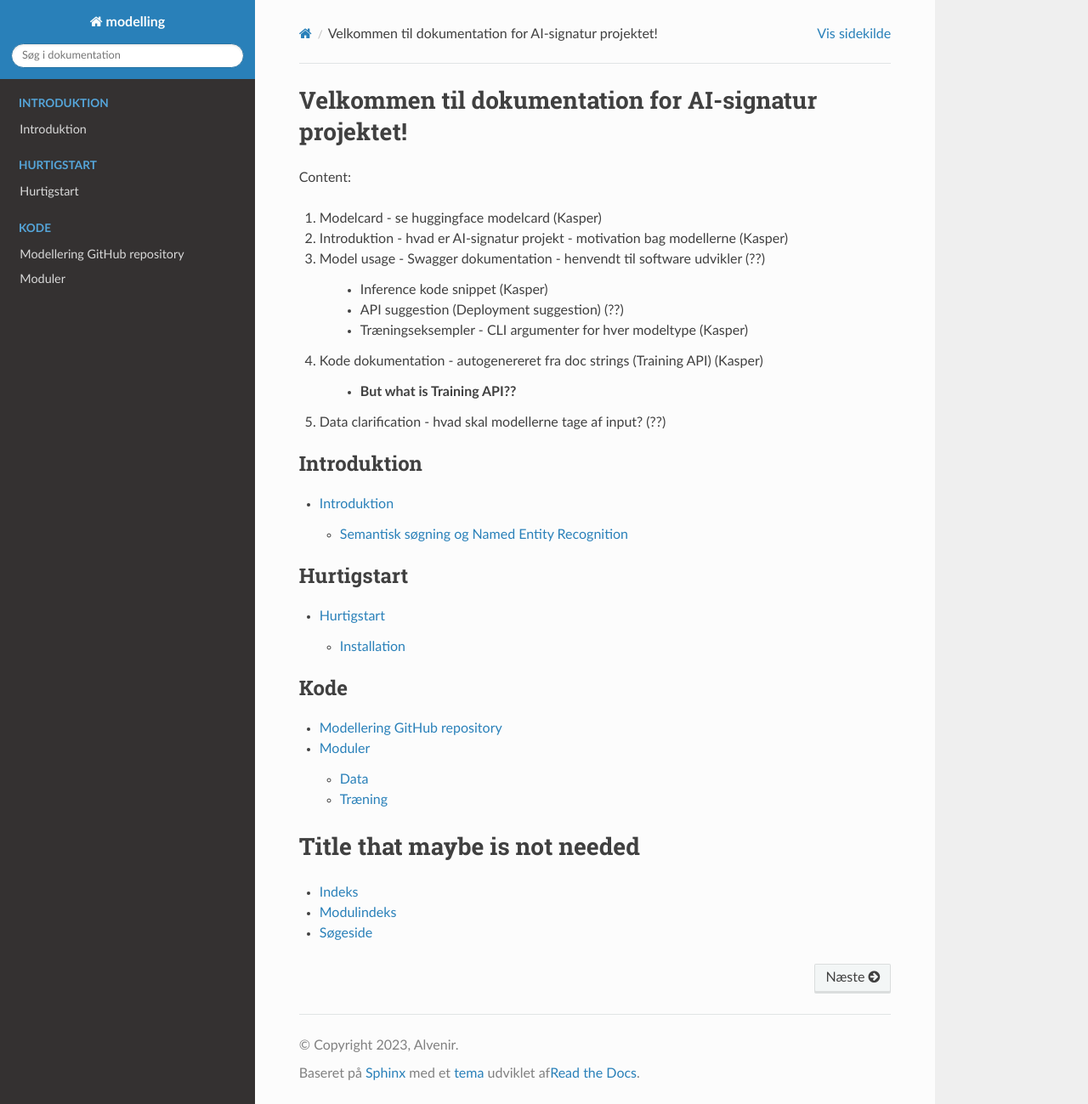
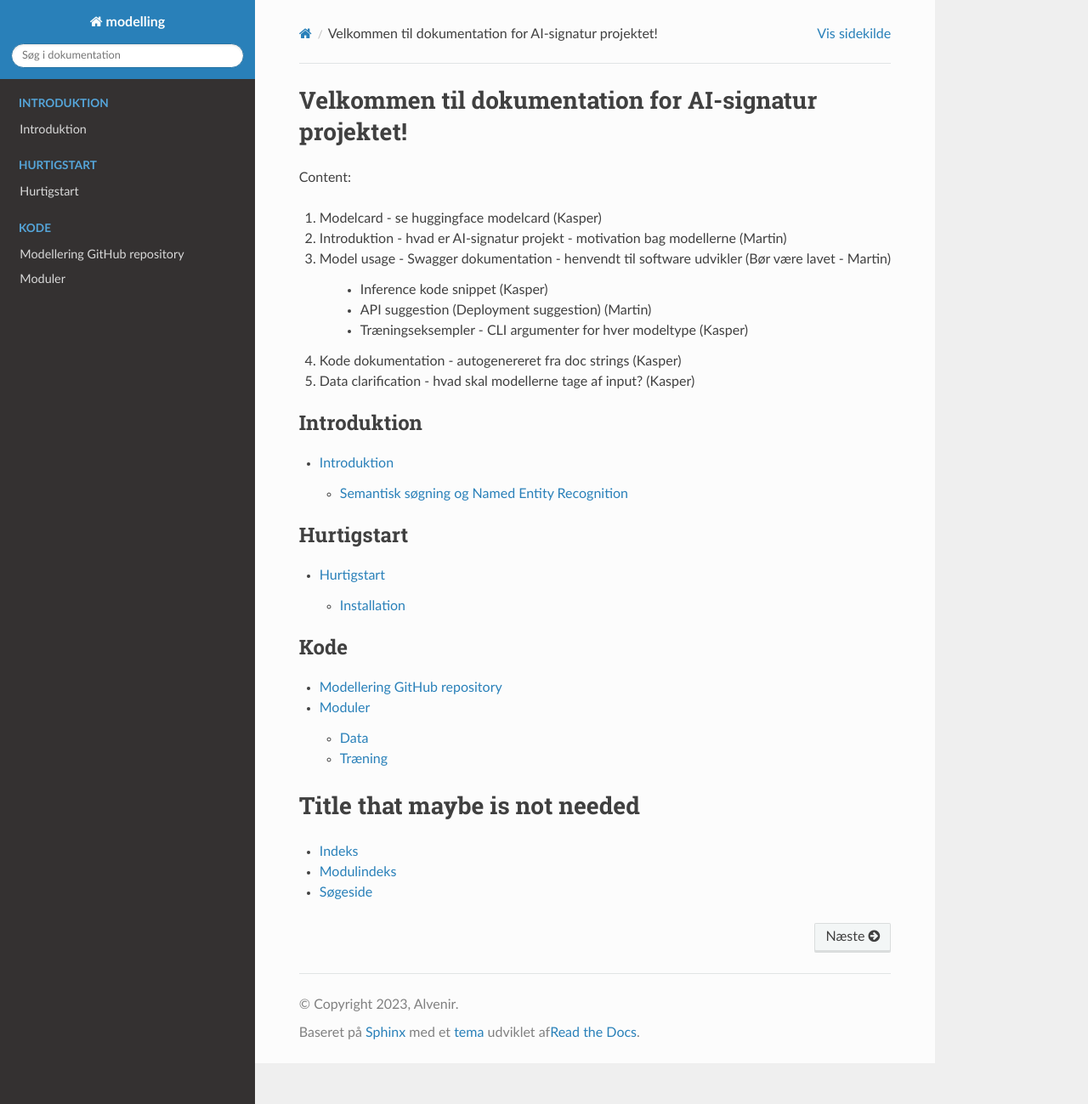
Before and after one commit to AI-Aktindsigt-Sonderborg/modelling, a Sphinx documentation site: the page built from docs/source/index.rst, in a window 1280 px wide and 1299 px high. Shown: the whole window at 85% size. Built offline with Sphinx 7.4.7 and the Read the Docs theme 2.0.0, drawn with Linux system fonts in a browser that asks for light colours; pages that are not in the unit, such as notebooks, are missing from menus.

Commit message:
Update doc

```diff
--- a/docs/source/index.rst
+++ b/docs/source/index.rst
@@ -9,21 +9,19 @@ Content:
 
 #. Modelcard - se huggingface modelcard (Kasper)
 
-#. Introduktion - hvad er AI-signatur projekt - motivation bag modellerne (Kasper)
+#. Introduktion - hvad er AI-signatur projekt - motivation bag modellerne (Martin)
 
-#. Model usage - Swagger dokumentation - henvendt til software udvikler (??)
+#. Model usage - Swagger dokumentation - henvendt til software udvikler (Bør være lavet - Martin)
 
 	* Inference kode snippet (Kasper)
 
-	* API suggestion (Deployment suggestion) (??)
+	* API suggestion (Deployment suggestion) (Martin)
 
 	* Træningseksempler - CLI argumenter for hver modeltype (Kasper)
 
-#. Kode dokumentation - autogenereret fra doc strings (Training API) (Kasper)
+#. Kode dokumentation - autogenereret fra doc strings (Kasper)
 
-	* **But what is Training API??**
-
-#. Data clarification - hvad skal modellerne tage af input? (??)
+#. Data clarification - hvad skal modellerne tage af input? (Kasper)
 
 
 .. toctree::
```
